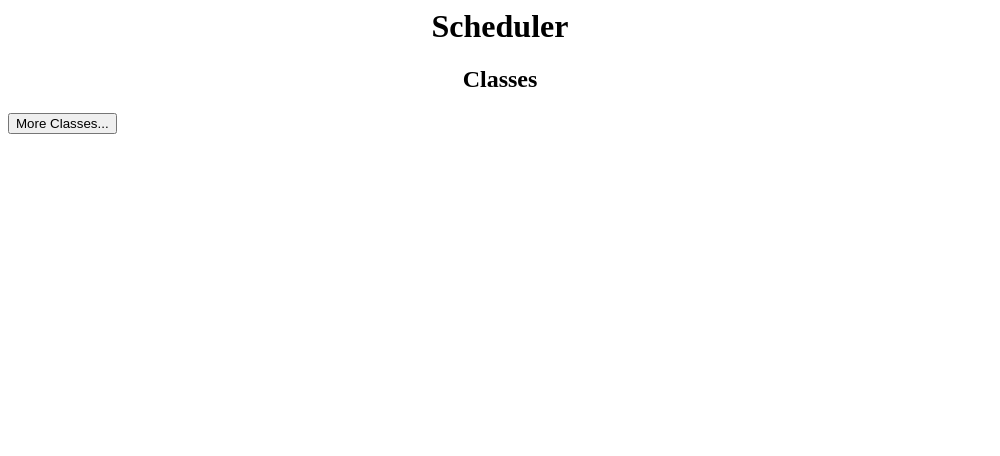
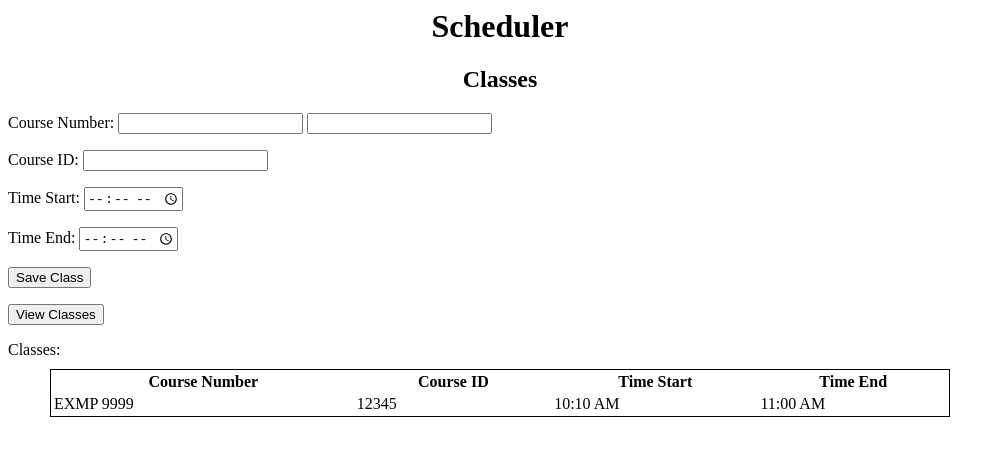
Before and after one commit to jannernigan/Scheduler, an Electron app: page main.html in a window 1000 px wide. Drawn offline with Linux system fonts and the light colour scheme; no server answers.

Commit message:
made plans, class entry HTML, got tired :(

```diff
--- a/main.html
+++ b/main.html
@@ -1,12 +1,31 @@
 <html>
-    <title>Hokie Scheduler</title>
+    <title>Course Scheduler</title>
     <head>
         <link rel="stylesheet" href="main.css">
     </head>
     <body>
         <h1>Scheduler</h1>
         <h2>Classes</h2>
-        <button class="button1">More Classes...</button>
+        <p>Course Number: <input></input> <input type="number"></input></p>
+        <p>Course ID: <input type="number"></input></p>
+        <p>Time Start: <input type="time"></input></p>
+        <p>Time End: <input type="time"></input></p>
+        <input type="submit" value="Save Class"></input>
+        <p><button class="button1">View Classes</button></p>
+        <table>Classes:
+            <tr>
+                <th>Course Number</th>
+                <th>Course ID</th>
+                <th>Time Start</th>
+                <th>Time End</th>
+            </tr>
+            <tr>
+                <td>EXMP 9999</td>
+                <td>12345</td>
+                <td>10:10 AM</td>
+                <td>11:00 AM</td>
+            </tr>
+        </table>
         <script>
             require('./renderer.js')
         </script>
```
Also changed, not shown: README.md.
